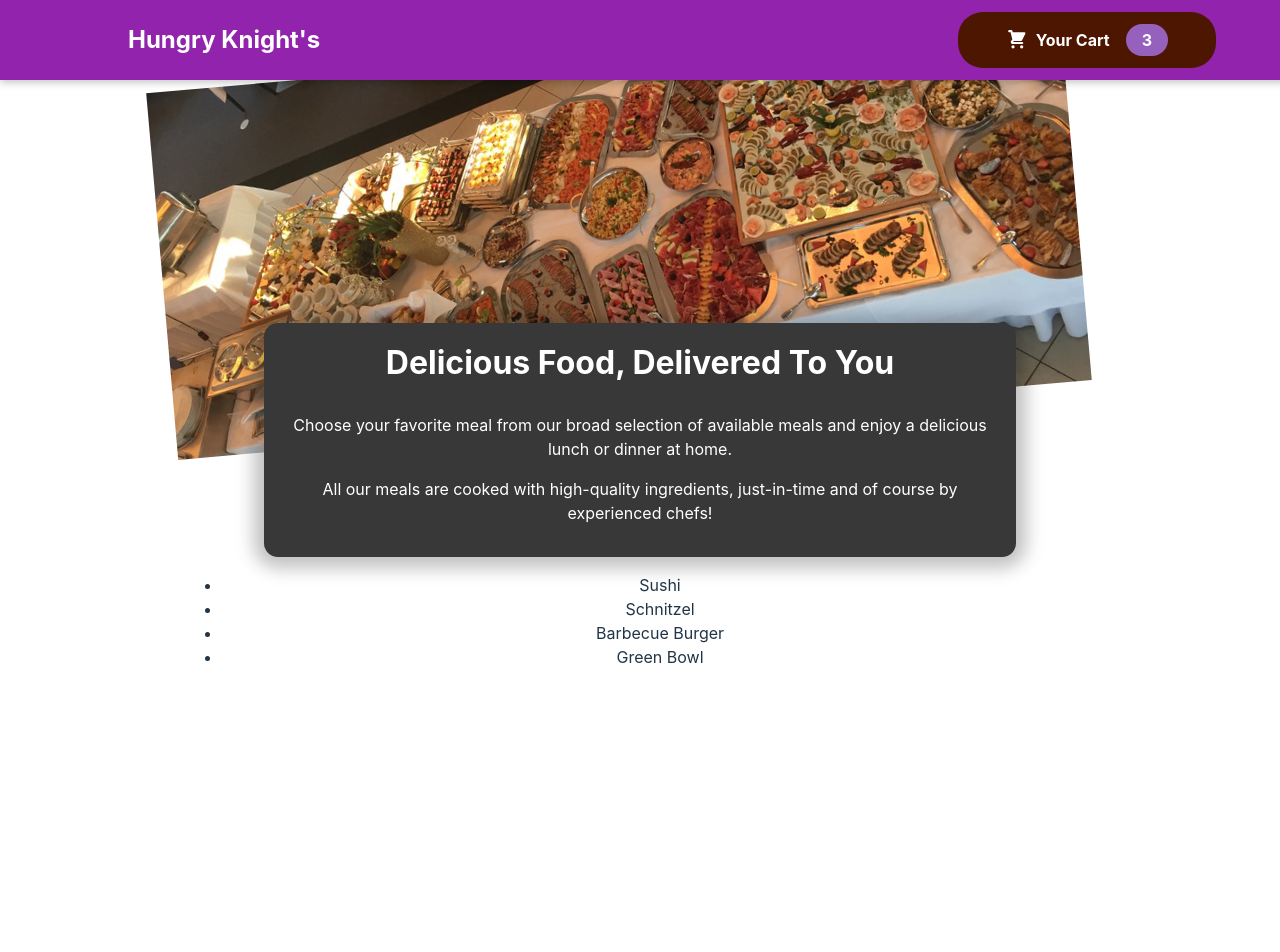
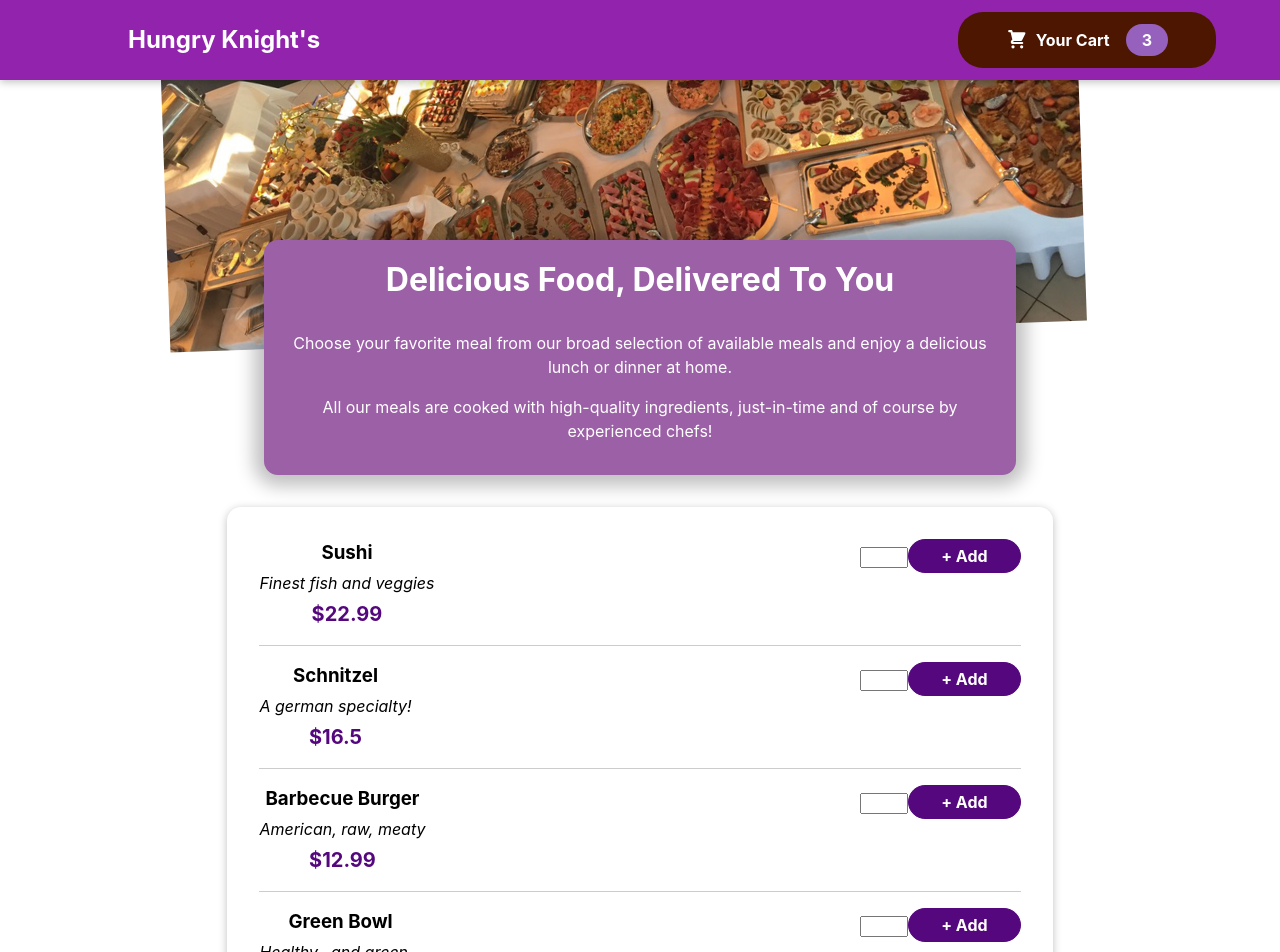
Before and after one commit to RohitHattimare/hungryKnights-food-app, a React (Vite) app: page / in a window 1280 px wide. Shown: the top 952 px of the page. Before the commit the page ends 800 px from the top, so only its background shows below. Built offline with nearby package versions, Linux system fonts and the light colour scheme.

Commit message:
Updated UI menu list added

```diff
--- a/src/App.css
+++ b/src/App.css
@@ -10,5 +10,5 @@
 }
 
 .read-the-docs {
-  color: #888;
+  color: #ffffff;
 }
--- a/src/Components/Layout/Header.module.css
+++ b/src/Components/Layout/Header.module.css
@@ -28,5 +28,5 @@
     width: 100%;
     height: 100%;
     object-fit: cover;
-    transform: rotateZ(-5deg) translateY(-4rem) translateX(-1rem);
+    transform: rotateZ(358deg) translateY(-4rem) translateX(-1rem);
 }
--- /dev/null
+++ b/src/Components/Menu/MealItem/MealItem.jsx
@@ -0,0 +1,21 @@
+
+import classes from './MealItem.module.css';
+import MealItemForm from './MealItemForm';
+const MealItem = (props) => {
+    const { name, description: descr, price } = props.meals;
+
+    return (
+        <li className={classes.meal} >
+            <div>
+                <h3>{name}</h3>
+                <div className={classes.description}>{descr}</div>
+                <div className={classes.price}>{`$${price} `}</div>
+            </div>
+            <div>
+                <MealItemForm />
+            </div>
+        </li >
+    );
+}
+
+export default MealItem;
--- /dev/null
+++ b/src/Components/Menu/MealItem/MealItem.module.css
@@ -0,0 +1,22 @@
+.meal {
+    display: flex;
+    justify-content: space-between;
+    margin: 1rem;
+    padding-bottom: 1rem;
+    border-bottom: 1px solid #ccc;
+}
+
+.meal h3 {
+    margin: 0 0 0.25rem 0;
+}
+
+.description {
+    font-style: italic;
+}
+
+.price {
+    margin-top: 0.25rem;
+    font-weight: bold;
+    color: #55077e;
+    font-size: 1.25rem;
+}
--- /dev/null
+++ b/src/Components/Menu/MealItem/MealItemForm.jsx
@@ -0,0 +1,11 @@
+import classes from './MealItemForm.module.css';
+function MealItemForm(props) {
+    return (
+        <form className={classes.form}>
+            <input type="number" min="1" max="8" />
+            <button>+ Add</button>
+        </form>
+    );
+}
+
+export default MealItemForm;
--- /dev/null
+++ b/src/Components/Menu/MealItem/MealItemForm.module.css
@@ -0,0 +1,20 @@
+.form {
+    text-align: right;
+}
+
+.form button {
+    font: inherit;
+    cursor: pointer;
+    background-color: #55077e;
+    border: 1px solid #55077e;
+    color: white;
+    padding: 0.25rem 2rem;
+    border-radius: 20px;
+    font-weight: bold;
+}
+
+.form button:hover,
+.form button:active {
+    background-color: #641e03;
+    border-color: #641e03;
+}
--- a/src/Components/Menu/MealsAvailable.jsx
+++ b/src/Components/Menu/MealsAvailable.jsx
@@ -1,3 +1,5 @@
+import Card from '../UI/Card/Card';
+import MealItem from './MealItem/MealItem';
 import classes from './MealsAvailable.module.css';
 const DUMMY_MEALS = [
     {
@@ -24,19 +26,32 @@ const DUMMY_MEALS = [
         description: 'Healthy...and green...',
         price: 18.99,
     },
+    {
+        id: 'm5',
+        name: 'Palak Paneer',
+        description: 'A Healthy Protein filled food',
+        price: 19.99,
+    }
 ];
 
 const MealsAvailable = (props) => {
+    //Creating list of Meals using map
     const mealslist = DUMMY_MEALS.map((meal) => {
-        return <li>{meal.name}</li>
+        return <MealItem
+            key={meal.id}
+            meals={meal}
+        />
     })
+    console.log(mealslist);
 
     return (
-        <section className="meals">
-            <ul>
-                {mealslist}
-            </ul>
-        </section>
+        <section className={classes.meals}>
+            <Card >
+                <ul >
+                    {mealslist}
+                </ul>
+            </Card>
+        </section >
     )
 }
 export default MealsAvailable;
--- a/src/Components/Menu/MealsAvailable.module.css
+++ b/src/Components/Menu/MealsAvailable.module.css
@@ -11,6 +11,10 @@
     padding: 0;
 }
 
+.meals li {
+    color: black;
+}
+
 @keyframes meals-appear {
     from {
         opacity: 0;
--- a/src/Components/Menu/MealsSummary.module.css
+++ b/src/Components/Menu/MealsSummary.module.css
@@ -5,7 +5,7 @@
     margin: auto;
     margin-top: -10rem;
     position: relative;
-    background-color: #383838;
+    background-color: #9c60a7;
     color: white;
     border-radius: 14px;
     padding: 1rem;
--- /dev/null
+++ b/src/Components/UI/Card/Card.jsx
@@ -0,0 +1,10 @@
+import classes from './Card.module.css';
+
+const Card = (props) => {
+    return (
+        <div className={`${classes.card} ${props.className}`}>
+            {props.children}
+        </div>
+    );
+}
+export default Card;
--- /dev/null
+++ b/src/Components/UI/Card/Card.module.css
@@ -0,0 +1,6 @@
+.card {
+    padding: 1rem;
+    box-shadow: 0 2px 8px rgba(0, 0, 0, 0.25);
+    border-radius: 14px;
+    background-color: white;
+}
--- a/src/index.css
+++ b/src/index.css
@@ -5,7 +5,7 @@
 
   color-scheme: light dark;
   color: rgba(255, 255, 255, 0.87);
-  background-color: #242424;
+  background-color: #ffffff;
 
   font-synthesis: none;
   text-rendering: optimizeLegibility;
@@ -19,6 +19,7 @@ a {
   color: #646cff;
   text-decoration: inherit;
 }
+
 a:hover {
   color: #535bf2;
 }
@@ -47,9 +48,11 @@ button {
   cursor: pointer;
   transition: border-color 0.25s;
 }
+
 button:hover {
   border-color: #646cff;
 }
+
 button:focus,
 button:focus-visible {
   outline: 4px auto -webkit-focus-ring-color;
@@ -60,9 +63,11 @@ button:focus-visible {
     color: #213547;
     background-color: #ffffff;
   }
+
   a:hover {
     color: #747bff;
   }
+
   button {
     background-color: #f9f9f9;
   }
```
